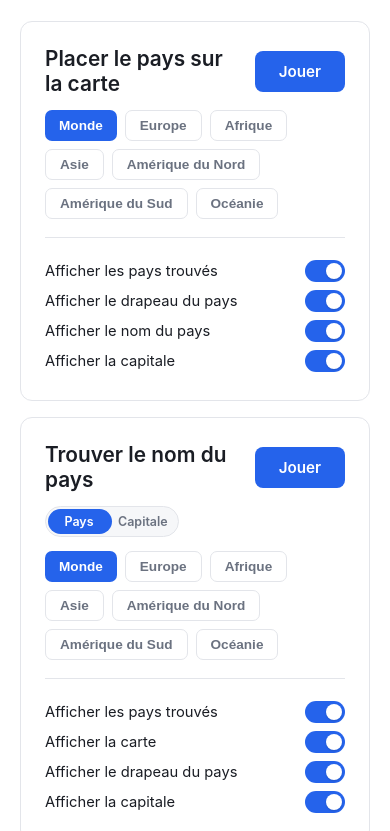
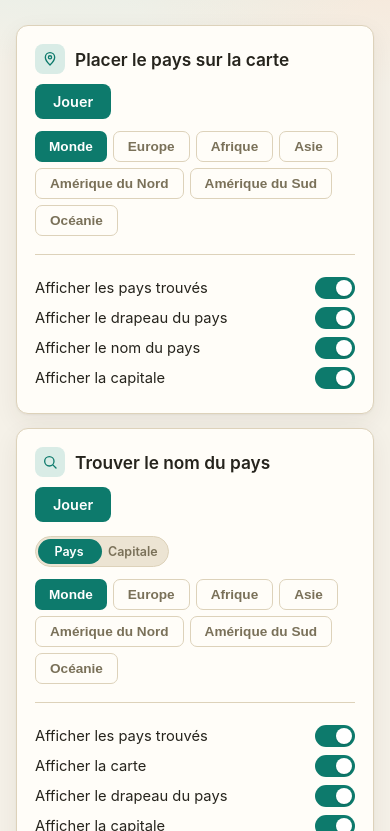
Before and after one commit to Maxx-bl/learn-geography, a website: page index.html in a window 390 px wide. Shown: the part 93-924 px from the top of the page. Drawn offline with Linux system fonts and the light colour scheme.

Commit message:
new style

```diff
--- a/css/style.css
+++ b/css/style.css
@@ -1,19 +1,24 @@
 :root {
-  --bg: #ffffff;
-  --bg-soft: #f6f7f9;
-  --panel: #ffffff;
-  --border: #e3e5ea;
-  --text: #1a1d24;
-  --text-dim: #6b7280;
-  --accent: #2563eb;
-  --good: #1a8f5e;
-  --good-bg: #eafaf2;
-  --bad: #c2410c;
-  --bad-bg: #fdf1ea;
-  --found: #eab308;
+  --bg: #f5f1e8;
+  --bg-soft: #ece4d3;
+  --panel: #fffdf8;
+  --border: #ddd2ba;
+  --text: #26241d;
+  --text-dim: #7a7159;
+  --accent: #0d7a6c;
+  --accent-soft: #d9ece6;
+  --accent-2: #c9702c;
+  --accent-2-soft: #f6e3d2;
+  --good: #3f8f4f;
+  --good-bg: #e6f2e3;
+  --bad: #b3452e;
+  --bad-bg: #f7e4dc;
+  --found: #c99a2e;
   --water: #dfe7f0;
   --land: #64748b;
   --land-hover: #475569;
+  --shadow: 0 1px 2px rgba(60, 48, 25, 0.05), 0 8px 24px rgba(60, 48, 25, 0.07);
+  --shadow-hover: 0 4px 10px rgba(60, 48, 25, 0.07), 0 16px 32px rgba(60, 48, 25, 0.1);
   font-family: -apple-system, BlinkMacSystemFont, "Segoe UI", Roboto, Helvetica, Arial, sans-serif;
 }
 
@@ -32,6 +37,16 @@ body {
   min-height: 100vh;
 }
 
+/* Home page only: a faint two-tone wash behind the header keeps the warm
+   cream palette but gives the page a touch of depth instead of a flat,
+   dead background. Game pages (.page--game) opt out. */
+body:has(.mode-sections) {
+  background:
+    radial-gradient(680px 340px at 15% -60px, var(--accent-soft), transparent 65%),
+    radial-gradient(520px 300px at 100% 0%, var(--accent-2-soft), transparent 60%),
+    var(--bg);
+}
+
 .page {
   max-width: 1100px;
   margin: 0 auto;
@@ -43,31 +58,42 @@ body {
 .site-header {
   text-align: center;
   margin-bottom: 40px;
+  padding-top: 8px;
 }
 
 .site-header h1 {
-  font-size: 2.2rem;
-  font-weight: 600;
+  font-size: 2.3rem;
+  font-weight: 700;
   margin: 0 0 8px;
-  letter-spacing: -0.01em;
+  letter-spacing: -0.02em;
 }
 
 .subtitle {
   color: var(--text-dim);
   margin: 0;
+  font-size: 1rem;
 }
 
 .mode-sections {
   display: flex;
   flex-direction: column;
-  gap: 16px;
+  gap: 18px;
 }
 
 .mode-section {
   background: var(--panel);
   border: 1px solid var(--border);
-  border-radius: 12px;
-  padding: 24px;
+  border-radius: 14px;
+  padding: 26px 28px;
+  box-shadow: var(--shadow);
+  transition: box-shadow 0.2s ease, border-color 0.2s ease;
+}
+
+@media (hover: hover) and (pointer: fine) {
+  .mode-section:hover {
+    box-shadow: var(--shadow-hover);
+    border-color: #d7dae1;
+  }
 }
 
 .mode-section-head {
@@ -75,12 +101,33 @@ body {
   align-items: center;
   justify-content: space-between;
   gap: 16px;
+  flex-wrap: wrap;
 }
 
 .mode-section-head h2 {
   margin: 0;
-  font-size: 1.3rem;
+  font-size: 1.25rem;
   font-weight: 600;
+  display: flex;
+  align-items: center;
+  gap: 10px;
+}
+
+.mode-icon {
+  display: inline-flex;
+  align-items: center;
+  justify-content: center;
+  width: 34px;
+  height: 34px;
+  flex-shrink: 0;
+  border-radius: 9px;
+  background: var(--accent-soft);
+  color: var(--accent);
+}
+
+.mode-icon svg {
+  width: 18px;
+  height: 18px;
 }
 
 
@@ -240,6 +287,26 @@ body {
   color: var(--text-dim);
   margin-top: 48px;
   font-size: 0.85rem;
+}
+
+@media (max-width: 600px) {
+  .page { padding: 24px 16px 48px; }
+  .site-header { margin-bottom: 28px; }
+  .site-header h1 { font-size: 1.7rem; }
+  .subtitle { font-size: 0.9rem; }
+
+  .mode-sections { gap: 14px; }
+  .mode-section { padding: 18px 18px 20px; border-radius: 12px; }
+  .mode-section-head { gap: 10px; }
+  .mode-section-head h2 { font-size: 1.08rem; }
+  .mode-icon { width: 30px; height: 30px; border-radius: 8px; }
+  .mode-icon svg { width: 16px; height: 16px; }
+  .mode-section-head .btn { padding: 9px 18px; font-size: 0.9rem; }
+
+  .mode-play-buttons { gap: 6px; margin-top: 12px; }
+  .btn--small { padding: 6px 12px; font-size: 0.8rem; }
+
+  .site-footer { margin-top: 32px; }
 }
 
 /* ---------- Game ---------- */
@@ -530,29 +597,29 @@ body {
 }
 
 .country-marker {
-  fill: rgba(37, 99, 235, 0.1);
-  stroke: rgba(37, 99, 235, 0.55);
+  fill: rgba(13, 122, 108, 0.1);
+  stroke: rgba(13, 122, 108, 0.55);
   stroke-width: 0.4;
   stroke-dasharray: 1 0.8;
   pointer-events: all;
 }
 
 .country-marker:hover {
-  fill: rgba(37, 99, 235, 0.22);
+  fill: rgba(13, 122, 108, 0.22);
 }
 
 .country-marker.is-correct {
-  fill: rgba(26, 143, 94, 0.3) !important;
+  fill: rgba(63, 143, 79, 0.3) !important;
   stroke: var(--good) !important;
 }
 
 .country-marker.is-wrong {
-  fill: rgba(194, 65, 12, 0.3) !important;
+  fill: rgba(179, 69, 46, 0.3) !important;
   stroke: var(--bad) !important;
 }
 
 .country-marker.is-target {
-  fill: rgba(194, 65, 12, 0.35) !important;
+  fill: rgba(179, 69, 46, 0.35) !important;
   stroke: var(--bad) !important;
   animation: hint-blink 1s ease-in-out infinite;
 }
@@ -562,19 +629,19 @@ body {
 }
 
 .country-marker.is-found {
-  fill: rgba(234, 179, 8, 0.3) !important;
+  fill: rgba(201, 154, 46, 0.3) !important;
   stroke: var(--found) !important;
 }
 
 .country-marker.is-quiz-target {
-  fill: rgba(37, 99, 235, 0.35) !important;
+  fill: rgba(13, 122, 108, 0.35) !important;
   stroke: var(--accent) !important;
   animation: hint-blink 1s ease-in-out infinite;
 }
 
 .country-marker.is-target:hover {
-  fill: rgba(37, 99, 235, 0.22) !important;
-  stroke: rgba(37, 99, 235, 0.55) !important;
+  fill: rgba(13, 122, 108, 0.22) !important;
+  stroke: rgba(13, 122, 108, 0.55) !important;
 }
 
 .answer-form {
--- a/index.html
+++ b/index.html
@@ -10,12 +10,21 @@
 <div class="page">
   <header class="site-header">
     <h1>Learn Geography</h1>
+    <p class="subtitle">197 pays à situer, nommer et retenir</p>
   </header>
 
   <main class="mode-sections">
     <section class="mode-section">
       <div class="mode-section-head">
-        <h2>Placer le pays sur la carte</h2>
+        <h2>
+          <span class="mode-icon" aria-hidden="true">
+            <svg viewBox="0 0 24 24" fill="none" stroke="currentColor" stroke-width="2" stroke-linecap="round" stroke-linejoin="round">
+              <path d="M12 21s-7-6.4-7-11.5A7 7 0 0 1 19 9.5C19 14.6 12 21 12 21Z"></path>
+              <circle cx="12" cy="9.5" r="2.4"></circle>
+            </svg>
+          </span>
+          Placer le pays sur la carte
+        </h2>
         <a class="btn" id="play-btn-1" href="placer.html">Jouer</a>
       </div>
       <div class="mode-play-buttons" data-play-btn="play-btn-1" data-base-href="placer.html">
@@ -61,7 +70,15 @@
 
     <section class="mode-section">
       <div class="mode-section-head">
-        <h2 id="mode2-title">Trouver le nom du pays</h2>
+        <h2>
+          <span class="mode-icon" aria-hidden="true">
+            <svg viewBox="0 0 24 24" fill="none" stroke="currentColor" stroke-width="2" stroke-linecap="round" stroke-linejoin="round">
+              <circle cx="11" cy="11" r="7"></circle>
+              <line x1="21" y1="21" x2="16.65" y2="16.65"></line>
+            </svg>
+          </span>
+          <span id="mode2-title">Trouver le nom du pays</span>
+        </h2>
         <a class="btn" id="play-btn-2" href="trouver.html">Jouer</a>
       </div>
       <label class="capital-toggle" for="capital-mode-checkbox">
@@ -113,7 +130,19 @@
 
     <section class="mode-section">
       <div class="mode-section-head">
-        <h2>Citer tous les pays</h2>
+        <h2>
+          <span class="mode-icon" aria-hidden="true">
+            <svg viewBox="0 0 24 24" fill="none" stroke="currentColor" stroke-width="2" stroke-linecap="round" stroke-linejoin="round">
+              <line x1="8" y1="6" x2="21" y2="6"></line>
+              <line x1="8" y1="12" x2="21" y2="12"></line>
+              <line x1="8" y1="18" x2="21" y2="18"></line>
+              <polyline points="3 6 4 7 6 5"></polyline>
+              <polyline points="3 12 4 13 6 11"></polyline>
+              <polyline points="3 18 4 19 6 17"></polyline>
+            </svg>
+          </span>
+          Citer tous les pays
+        </h2>
         <a class="btn" id="play-btn-3" href="citer.html">Jouer</a>
       </div>
       <div class="mode-play-buttons" data-play-btn="play-btn-3" data-base-href="citer.html">
@@ -142,7 +171,7 @@
   </main>
 
   <footer class="site-footer">
-    <p>197 pays référencés</p>
+    <p>Choisis un continent, ajuste les options, puis lance la partie.</p>
   </footer>
 </div>
 
```
